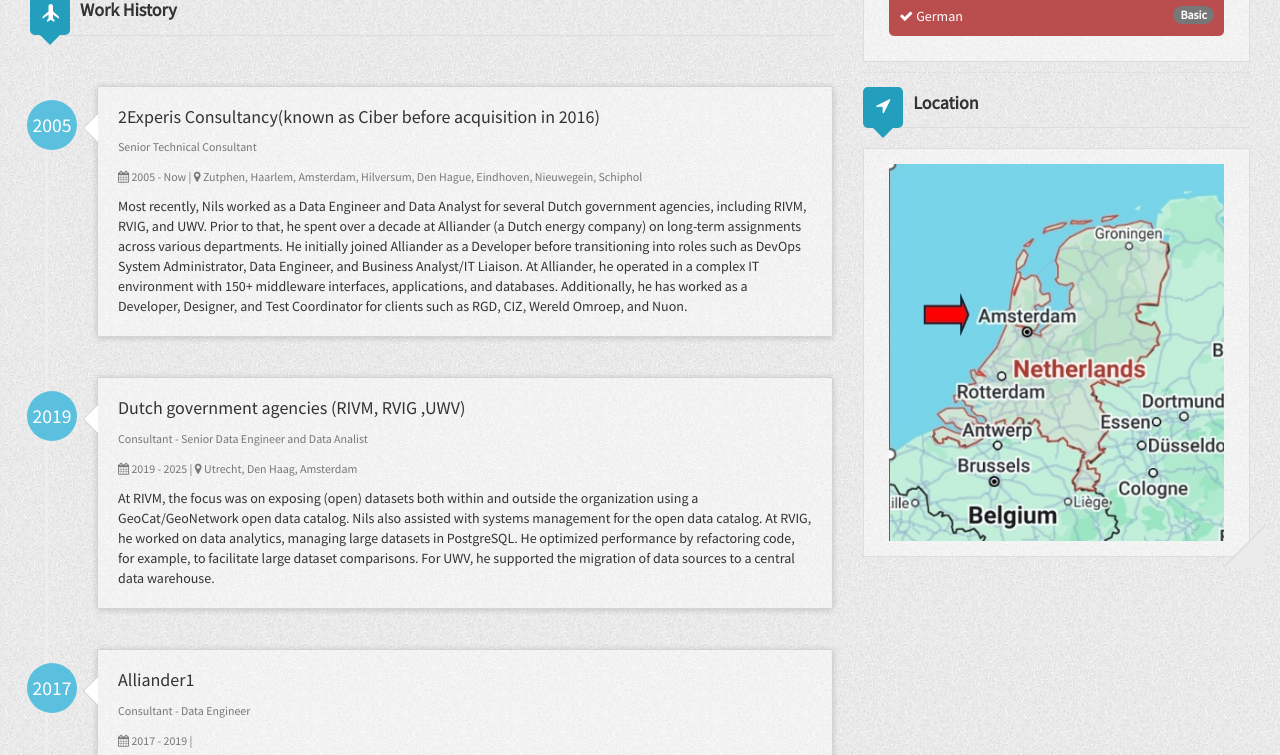
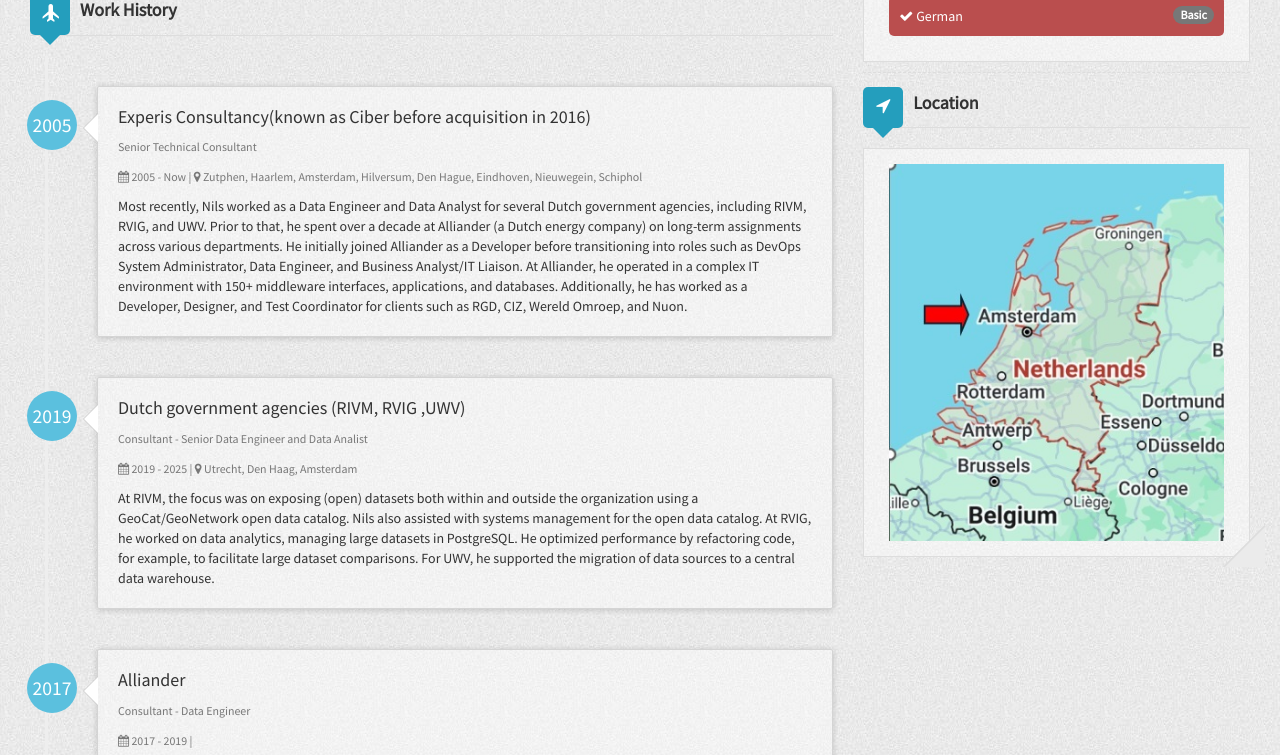
Before and after one commit to NilsKuhler/resumecard, a Jekyll site: the page built from index.html, in a window 1280 px wide and 1400 px high, scrolled down 759 px. Shown: the part 155-910 px from the top of the window. Built offline with Jekyll 4.4.1, drawn with Linux system fonts in a browser that asks for light colours; nearby versions of some CDN libraries.

Commit message:
Update _config.yml

```diff
--- a/_config.yml
+++ b/_config.yml
@@ -68,7 +68,7 @@
     - line:  Now seeking to leverage my expertise in Data Science, Machine Learning (ML), Deep Learning (DL), and Generative AI (GenAI) for impactful projects.
   workHistory:
     - work1:
-      company: 2Experis Consultancy(known as Ciber before acquisition in 2016)
+      company: Experis Consultancy(known as Ciber before acquisition in 2016)
       location: Zutphen, Haarlem, Amsterdam, Hilversum, Den Hague, Eindhoven, Nieuwegein, Schiphol
       title: Senior Technical Consultant
       started: 2005
@@ -82,7 +82,7 @@
       duration: 2019 - 2025
       description: At RIVM, the focus was on exposing (open) datasets both within and outside the organization using a GeoCat/GeoNetwork open data catalog. Nils also assisted with systems management for the open data catalog. At RVIG, he worked on data analytics, managing large datasets in PostgreSQL. He optimized performance by refactoring code, for example, to facilitate large dataset comparisons. For UWV, he supported the migration of data sources to a central data warehouse.
     - work3:
-      company: Alliander1
+      company: Alliander
       location:
       title: Consultant - Data Engineer
       started: 2017
```
